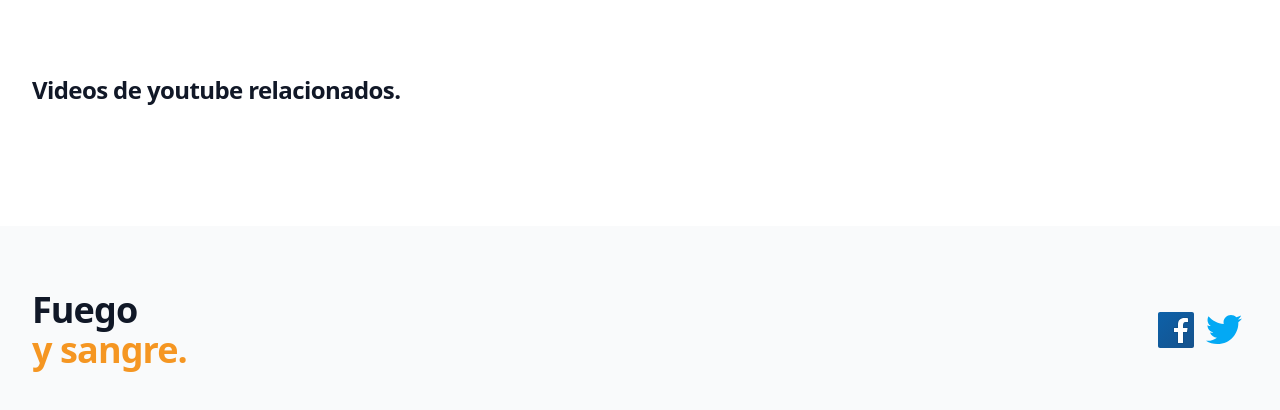
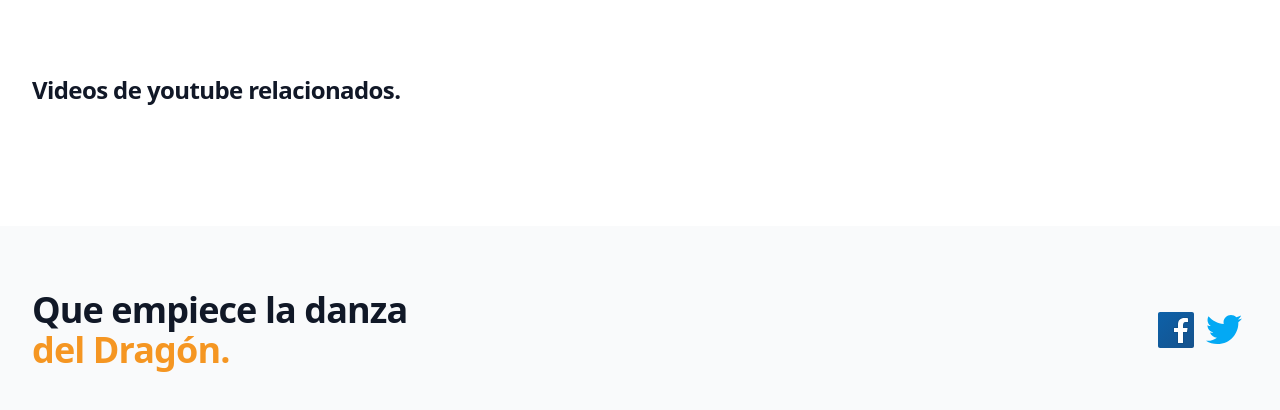
Before and after one commit to Chanelp/Roadmap-Javascript, a website: page Asincronia/Landing-Page/index.html in a window 1280 px wide. Shown: the part 746-1156 px from the top of the page. Drawn offline with nearby package versions, Linux system fonts and the light colour scheme; no server answers; files whose address does not match are found by name.

Commit message:
Cambios recientes

```diff
--- a/Asincronia/Landing-Page/index.html
+++ b/Asincronia/Landing-Page/index.html
@@ -85,8 +85,8 @@
     <div class="bg-gray-50">
         <div class="max-w-7xl mx-auto py-12 px-4 sm:px-6 lg:py-16 lg:px-8 lg:flex lg:items-center lg:justify-between">
             <h2 class="text-3xl font-extrabold tracking-tight text-gray-900 sm:text-4xl">
-                <span class="block">Fuego</span>
-                <span class="block or">y sangre.</span>
+                <span class="block">Que empiece la danza</span>
+                <span class="block or">del Dragón.</span>
             </h2>
             <div class="mt-8 flex lg:mt-0 lg:flex-shrink-0">
                 <svg xmlns="http://www.w3.org/2000/svg" x="0px" y="0px" width="48" height="48" viewBox="0 0 48 48"
```
Also changed, not shown: Asincronia/Landing-Page/main.js (renamed from Asincronia/Landing-Page/Portafolio/main.js).
